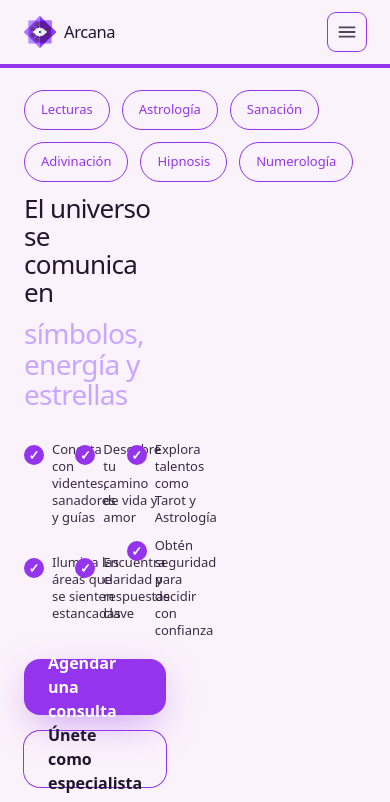
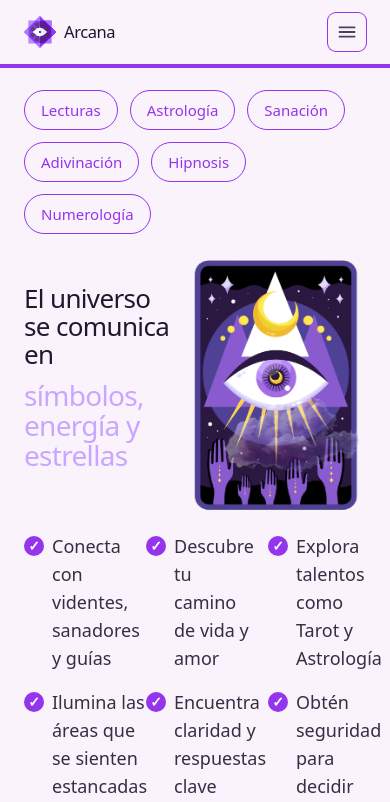
Before and after one commit to arcana302-art/arcana-v2, a Next.js app: page / in a window 390 px wide. Shown: the top 802 px of the page. Built offline with nearby package versions, Linux system fonts and the light colour scheme.

Commit message:
Update Hero.tsx

```diff
--- a/app/components/Hero.tsx
+++ b/app/components/Hero.tsx
@@ -41,7 +41,7 @@ export default function Hero() {
         {/* FILA TALENTOS */}
         <nav
           aria-label="Talentos"
-          className="flex flex-wrap gap-3 sm:gap-3.5 mb-3 sm:mb-4"
+          className="flex flex-wrap gap-3 sm:gap-3.5 mb-3 sm:mb-4 talents-row"
         >
           {talents.map((t) => (
             <Link
@@ -49,7 +49,7 @@ export default function Hero() {
               href={t.href}
               className="
                 group rounded-full px-4 sm:px-5 h-10 inline-flex items-center
-                text-[13px] sm:text-[15px]   /* 👈 más chico en mobile */
+                text-[15px] sm:text-[15.5px]
                 border border-[--chip-border] bg-[--chip-bg]
                 hover:bg-[--chip-bg-hover] hover:shadow-[0_0_0_3px_rgba(148,52,236,0.15)]
                 transition-colors
@@ -69,10 +69,12 @@ export default function Hero() {
         </nav>
 
         {/* GRID HERO */}
-        <div className="relative mt-0 grid grid-cols-12 gap-y-4 lg:gap-x-10">
+        <div className="relative mt-0 grid grid-cols-12 gap-y-4 lg:gap-x-10 hero-grid">
           {/* LADO IZQUIERDO */}
           <div className="hero-left col-span-12 lg:col-span-7 xl:col-span-7 flex flex-col justify-center">
-            {/* Títulos */}
+            {/* Encabezados + Imagen juntos en mobile */}
+            <div className="flex flex-col sm:flex-col mobile-head-wrapper">
+              <div className="hero-text">
                 <h1 className="hero-title-1 text-[#22172f] font-normal tracking-tight text-[40px] leading-[1.05] sm:text-[56px] sm:leading-[1.04] mb-3">
                   El universo se comunica en
                 </h1>
@@ -82,17 +84,37 @@ export default function Hero() {
                 >
                   símbolos, energía y estrellas
                 </h2>
+              </div>
+
+              {/* Carta + nube al lado del encabezado en mobile */}
+              <div className="hero-card-mobile relative z-10 select-none sm:hidden">
+                <img
+                  src={CLOUD_IMG}
+                  alt=""
+                  aria-hidden="true"
+                  className="cloud-img absolute z-0 select-none pointer-events-none"
+                />
+                <Image
+                  src={HERO_IMG}
+                  alt="Carta / símbolo místico"
+                  width={560}
+                  height={790}
+                  priority
+                  className="h-auto w-[180px]"
+                />
+              </div>
+            </div>
 
             {/* BULLETS CON CHECKS */}
-            <div className="grid grid-cols-1 sm:grid-cols-2 md:grid-cols-3 gap-x-6 gap-y-3 mt-4 sm:mt-5">
+            <div className="grid grid-cols-1 sm:grid-cols-2 md:grid-cols-3 gap-x-6 gap-y-4 mt-4 sm:mt-5 bullets-grid">
               {bullets.map((item, idx) => (
                 <div key={idx} className="flex items-start gap-2">
-                  <span className="flex-shrink-0 mt-1 h-5 w-5 flex items-center justify-center rounded-full bg-[#9434ec] text-white text-sm font-bold">
+                  <span
+                    className="flex-shrink-0 mt-1 h-5 w-5 flex items-center justify-center rounded-full bg-[#9434ec] text-white text-sm font-bold"
+                  >
                     ✓
                   </span>
-                  <span className="text-lg sm:text-lg md:text-base text-[#22172f]/90">
-                    {item}
-                  </span>
+                  <span className="text-lg text-[#22172f]/90">{item}</span>
                 </div>
               ))}
             </div>
@@ -119,8 +141,8 @@ export default function Hero() {
             </div>
           </div>
 
-          {/* LADO DERECHO – Carta + nube */}
-          <div className="relative col-span-12 lg:col-span-5 xl:col-span-5 flex items-center justify-center min-h-[1px]">
+          {/* LADO DERECHO – Carta + nube (solo desktop/tablet) */}
+          <div className="relative col-span-12 lg:col-span-5 xl:col-span-5 flex items-center justify-center min-h-[1px] hidden sm:flex">
             {/* Nube */}
             <img
               src={CLOUD_IMG}
@@ -128,7 +150,6 @@ export default function Hero() {
               aria-hidden="true"
               className="cloud-img absolute z-0 select-none pointer-events-none"
             />
-
             {/* Carta */}
             <div className="hero-card relative z-10 select-none">
               <Image
@@ -137,7 +158,7 @@ export default function Hero() {
                 width={560}
                 height={790}
                 priority
-                className="h-auto w-[280px] sm:w-[330px] lg:w-[390px]"
+                className="h-auto w-[330px] lg:w-[390px]"
               />
             </div>
           </div>
@@ -166,59 +187,36 @@ export default function Hero() {
         }
 
         @keyframes cloud-sway {
-          0% {
-            transform: translateX(-52%);
-          }
-          50% {
-            transform: translateX(-44%);
-          }
-          100% {
-            transform: translateX(-52%);
-          }
+          0% { transform: translateX(-52%); }
+          50% { transform: translateX(-44%); }
+          100% { transform: translateX(-52%); }
         }
 
         @media (max-width: 639px) {
-          /* Títulos más chicos */
-          .hero-title-1 {
-            font-size: 26px;
-            line-height: 1.08;
+          /* Espacio entre talentos y encabezado */
+          .talents-row { margin-bottom: 20px; }
+
+          /* Hero titles */
+          .hero-title-1 { font-size: 26px; line-height: 1.08; }
+          .hero-title-2 { font-size: 28px; line-height: 1.08; }
+
+          /* Encabezado + imagen en fila */
+          .mobile-head-wrapper {
+            display: flex;
+            flex-direction: row;
+            align-items: center;
+            justify-content: space-between;
+            gap: 16px;
           }
-          .hero-title-2 {
-            font-size: 28px;
-            line-height: 1.08;
-          }
+          .hero-text { flex: 1; }
+          .hero-card-mobile img { width: 160px !important; }
 
-          /* Hero en 2 columnas: texto + carta */
-          .grid {
-            display: grid;
-            grid-template-columns: 1fr 1fr;
-            align-items: center;
-            gap: 12px;
-          }
-          .hero-left {
-            grid-column: span 1 / span 1;
-            padding-right: 0;
-          }
-          .hero-card :global(img) {
-            width: 160px !important;
-          }
-
-          /* Nube móvil */
-          .cloud-img {
-            top: 46%;
-            left: 60%;
-            width: 320px;
-            opacity: 0.38;
-            animation: cloud-sway 34s ease-in-out infinite;
-          }
-
-          /* Bullets móviles: tres columnas y texto más chico */
-          .grid-cols-1 {
+          /* Bullets en 3 columnas con espacio */
+          .bullets-grid {
             grid-template-columns: repeat(3, minmax(0, 1fr));
-          }
-          .grid-cols-1 span {
-            font-size: 13px !important;
-            line-height: 1.3;
+            gap-x: 12px;
+            gap-y: 18px;
+            margin-bottom: 24px;
           }
         }
       `}</style>
```
Lines whose indentation alone changed are shown as unchanged.
